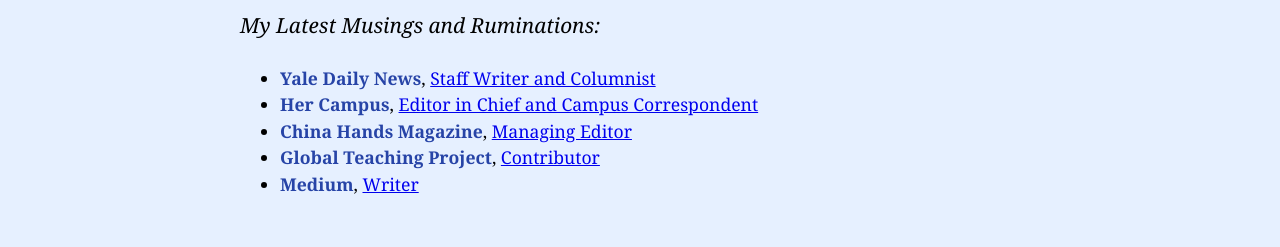
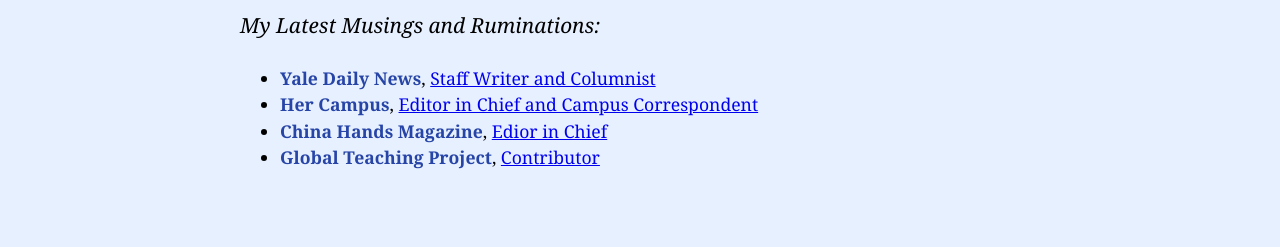
Before and after one commit to MadisonButchko/Madisonbutchko.github.io, a plain HTML site: page creativework.html in a window 1280 px wide. Shown: the part 283-530 px from the top of the page. Drawn offline with Linux system fonts and the light colour scheme.

Commit message:
Update creativework.html

```diff
--- a/creativework.html
+++ b/creativework.html
@@ -40,15 +40,12 @@
         </li>
         <li>
             <span class="blue-text">China Hands Magazine</span>,
-            <a href="https://chinahandsmagazine.org/2024/03/06/the-inequality-lock-on-chinas-rural-population-the-hukou-system/" target="_blank">Managing Editor</a>
+            <a href="https://chinahandsmagazine.org/2024/03/06/the-inequality-lock-on-chinas-rural-population-the-hukou-system/" target="_blank">Edior in Chief</a>
         </li>
         <li>
             <span class="blue-text">Global Teaching Project</span>,
             <a href="https://www.globalteachingproject.com/2024/05/24/from-classrooms-to-change/" target="_blank">Contributor</a>
         </li>
-        <li>
-            <span class="blue-text">Medium</span>,
-            <a href="https://medium.com/@madisonbutchko/spiritual-dimensions-of-maqam-and-dastgah-in-persian-music-80471132e9b7" target="_blank">Writer</a>
         </li>
     </ul>
 
```
